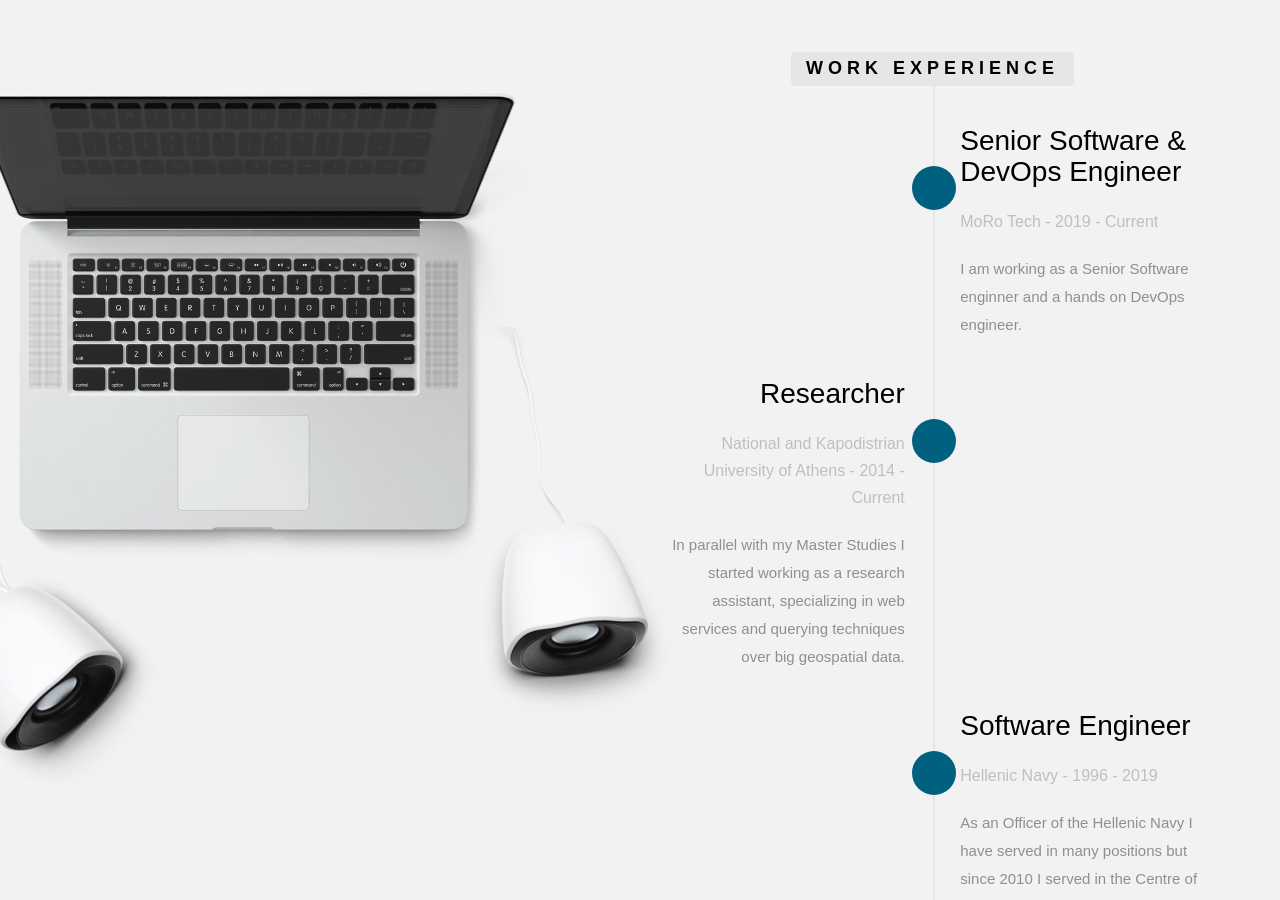
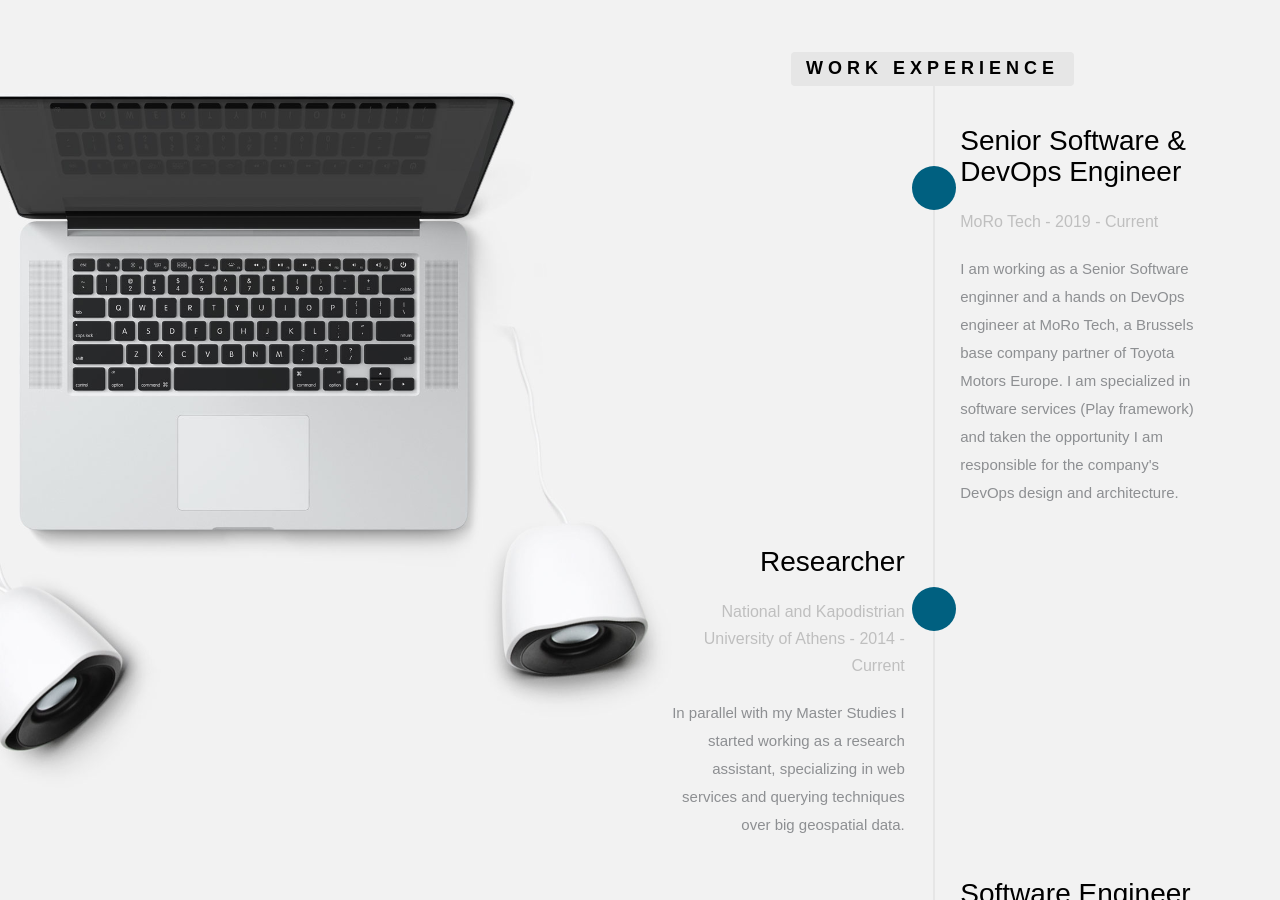
Before and after one commit to kgiann78/kgiann78.github.io, a Jekyll site: the page built from index.html, in a window 1280 px wide and 900 px high, scrolled down 1630 px. Built offline with Jekyll 4.4.1, drawn with Linux system fonts in a browser that asks for light colours; nearby versions of some CDN libraries; some web fonts are replaced.

Commit message:
update resume v2

```diff
--- a/index.html
+++ b/index.html
@@ -73,7 +73,10 @@ permalink: /
                             </div>
                             <div class="timeline-body">
                                 <p>
-                                    I am working as a Senior Software enginner and a hands on DevOps engineer.
+                                    I am working as a Senior Software enginner and a hands on DevOps engineer
+                                    at MoRo Tech, a Brussels base company partner of Toyota Motors Europe.
+                                    I am specialized in software services (Play framework) and taken the opportunity
+                                    I am responsible for the company's DevOps design and architecture.
                                 </p>
                             </div>
                         </div>
```
